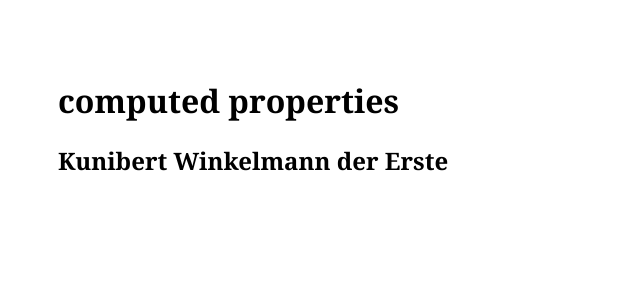
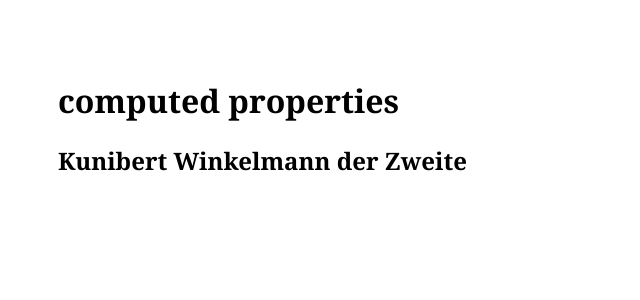
Before and after one commit to siggi-ai/Vue-Practice, a Vue app: page / in a window 1280 px wide. Shown: the top 300 px of the page, without its empty margins (0-640 px from the left). Built offline with nearby package versions, Linux system fonts and the light colour scheme.

Commit message:
another name

```diff
--- a/src/App.vue
+++ b/src/App.vue
@@ -11,7 +11,7 @@ export default {
   data() {
     return {
       firstName: "Kunibert",
-      lastName: "Winkelmann der Erste",
+      lastName: "Winkelmann der Zweite",
     };
   },
   computed: {
```
